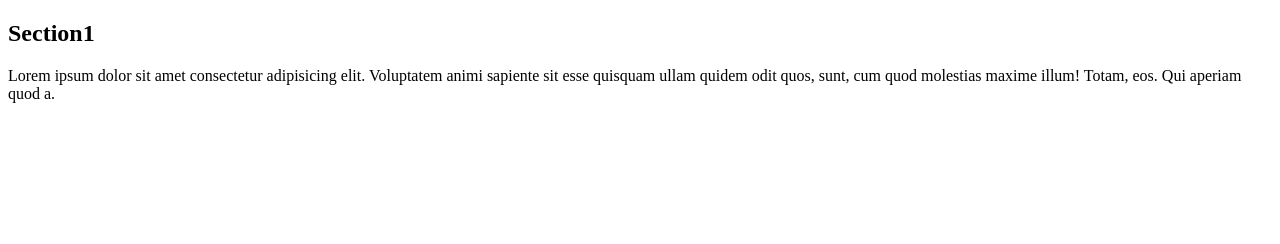
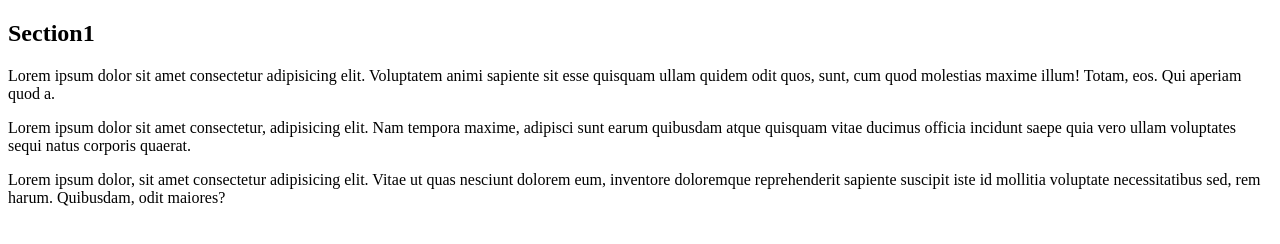
Before and after one commit to AdamSzumski/css-flexbox, a plain HTML site: page git-course-2/index.html in a window 1280 px wide. Drawn offline with Linux system fonts and the light colour scheme.

Commit message:
Section 1 modified in index.html

```diff
--- a/git-course-2/index.html
+++ b/git-course-2/index.html
@@ -9,6 +9,8 @@
     <section>
     <h1>Section1</h1>
     <p>Lorem ipsum dolor sit amet consectetur adipisicing elit. Voluptatem animi sapiente sit esse quisquam ullam quidem odit quos, sunt, cum quod molestias maxime illum! Totam, eos. Qui aperiam quod a.</p>
+    <p>Lorem ipsum dolor sit amet consectetur, adipisicing elit. Nam tempora maxime, adipisci sunt earum quibusdam atque quisquam vitae ducimus officia incidunt saepe quia vero ullam voluptates sequi natus corporis quaerat.</p>
+    <p>Lorem ipsum dolor, sit amet consectetur adipisicing elit. Vitae ut quas nesciunt dolorem eum, inventore doloremque reprehenderit sapiente suscipit iste id mollitia voluptate necessitatibus sed, rem harum. Quibusdam, odit maiores?</p>
     <section>
 </body>
 </html>
```
